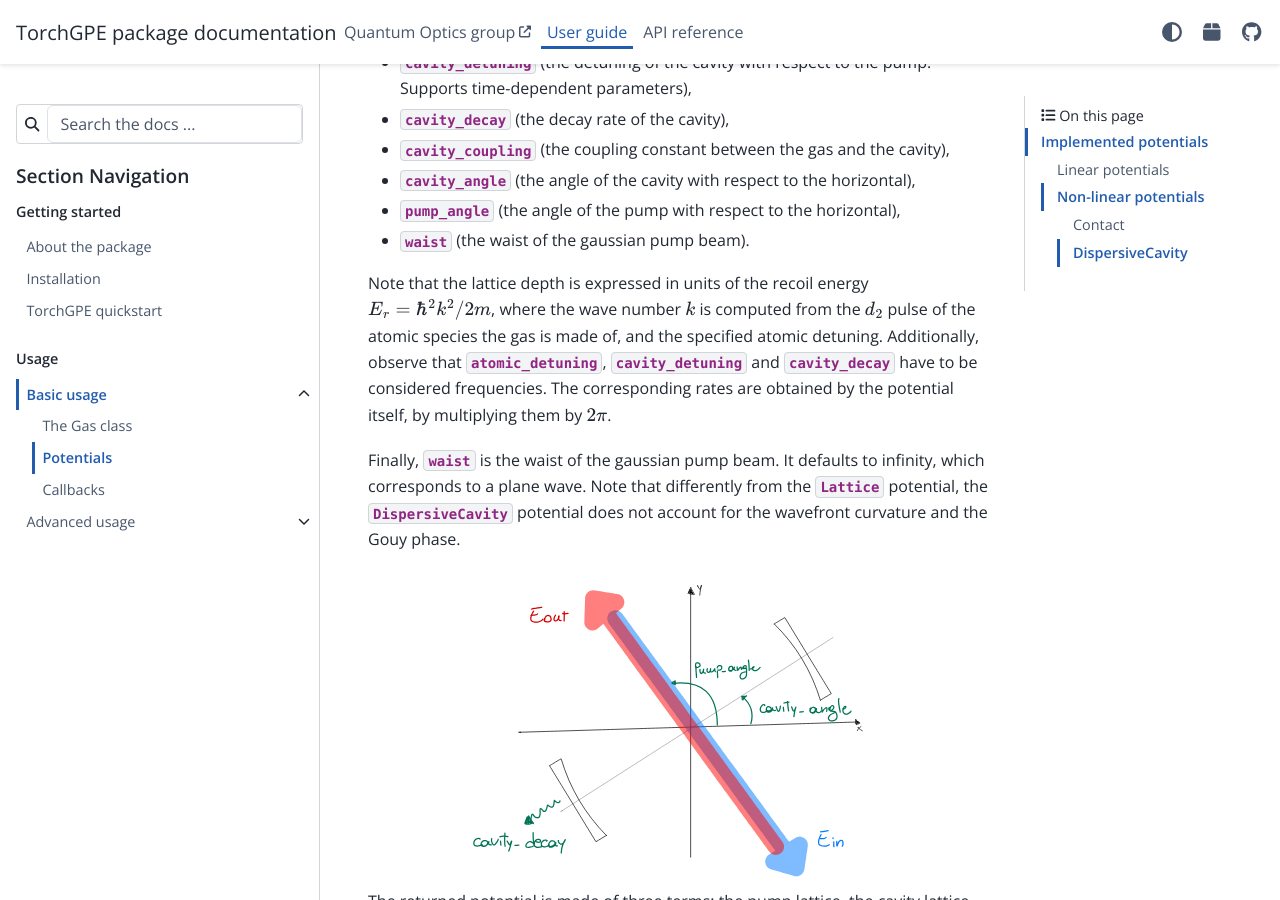
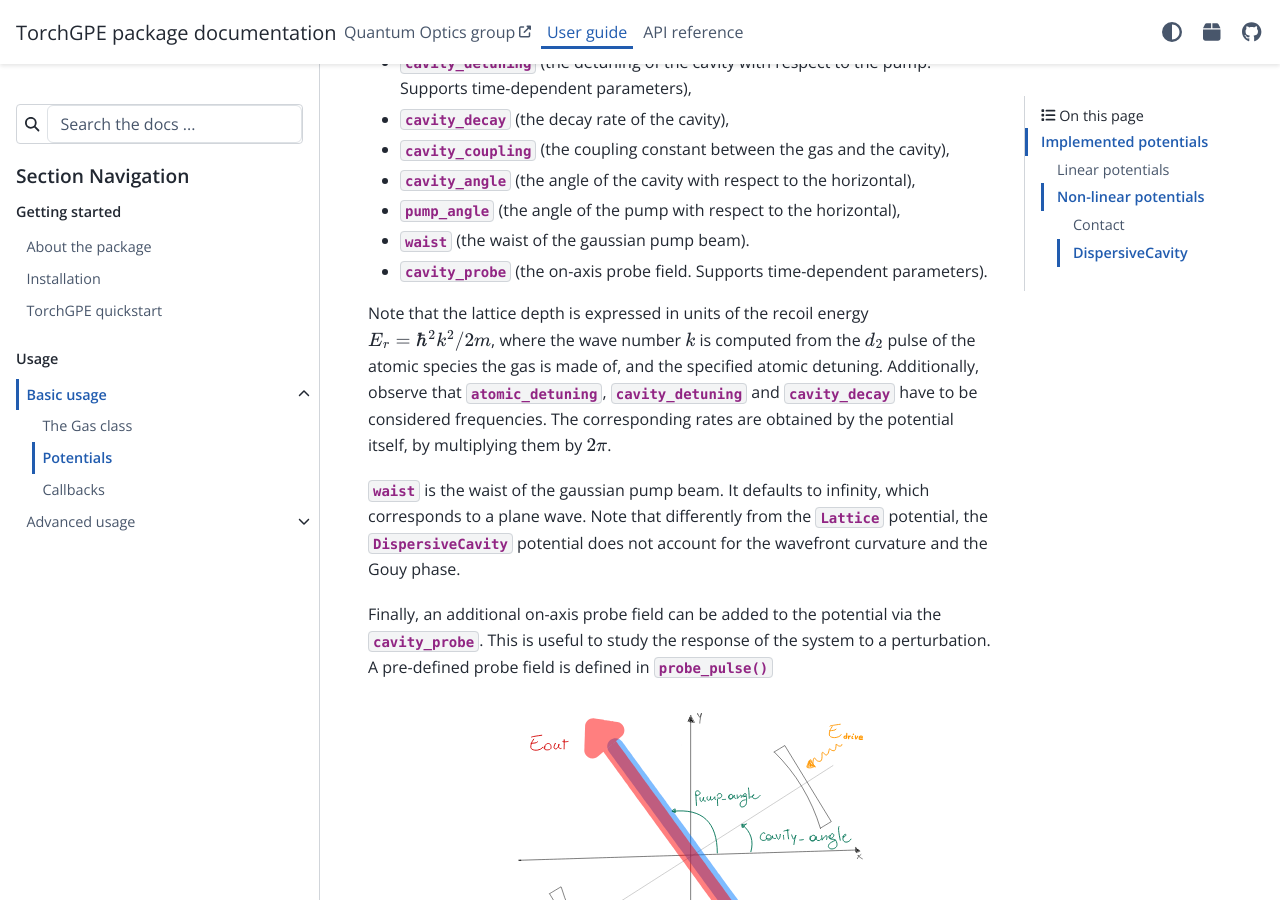
Before and after one commit to qo-eth/TorchGPE, a Sphinx documentation site: the page built from docs/source/user_guide/fundamentals.potentials.rst, in a window 1280 px wide and 900 px high, scrolled down 5609 px. Built offline with Sphinx 7.4.7 and the PyData theme 0.15.4, drawn with Linux system fonts in a browser that asks for light colours.

Commit message:
Added docs to on-axis probing of cavity potential

```diff
--- a/docs/source/api/potentials.rst
+++ b/docs/source/api/potentials.rst
@@ -110,3 +110,4 @@ Time dependent variables
     ~linear_ramp
     ~s_ramp
     ~quench
+    ~probe_pulse
--- /dev/null
+++ b/docs/source/stubs/torchgpe.utils.potentials.probe_pulse.rst
@@ -0,0 +1,6 @@
+torchgpe.utils.potentials.probe\_pulse
+======================================
+
+.. currentmodule:: torchgpe.utils.potentials
+
+.. autofunction:: probe_pulse
--- a/docs/source/user_guide/fundamentals.potentials.rst
+++ b/docs/source/user_guide/fundamentals.potentials.rst
@@ -173,11 +173,14 @@ DispersiveCavity
 - :py:attr:`cavity_angle` (the angle of the cavity with respect to the horizontal),
 - :py:attr:`pump_angle` (the angle of the pump with respect to the horizontal),
 - :py:attr:`waist` (the waist of the gaussian pump beam).
+- :py:attr:`cavity_probe` (the on-axis probe field. Supports time-dependent parameters).
 
 Note that the lattice depth is expressed in units of the recoil energy :math:`E_r = \hbar^2 k^2 / 2m`, where the wave number :math:`k` is computed from the :math:`d_2` pulse of the atomic species the gas is made of, and the specified atomic detuning.
 Additionally, observe that :py:attr:`atomic_detuning`, :py:attr:`cavity_detuning` and :py:attr:`cavity_decay` have to be considered frequencies. The corresponding rates are obtained by the potential itself, by multiplying them by :math:`2 \pi`.
 
-Finally, :py:attr:`waist` is the waist of the gaussian pump beam. It defaults to infinity, which corresponds to a plane wave. Note that differently from the :class:`~torchgpe.bec2D.potentials.Lattice` potential, the :class:`~torchgpe.bec2D.potentials.DispersiveCavity` potential does not account for the wavefront curvature and the Gouy phase.
+:py:attr:`waist` is the waist of the gaussian pump beam. It defaults to infinity, which corresponds to a plane wave. Note that differently from the :class:`~torchgpe.bec2D.potentials.Lattice` potential, the :class:`~torchgpe.bec2D.potentials.DispersiveCavity` potential does not account for the wavefront curvature and the Gouy phase.
+
+Finally, an additional on-axis probe field can be added to the potential via the :py:attr:`cavity_probe`. This is useful to study the response of the system to a perturbation. A pre-defined probe field is defined in :py:meth:`~torchgpe.utils.potentials.probe_pulse`
 
 .. image:: ../_static/fundamentals_cavity_angles.svg
     :align: center
```
Also changed, not shown: docs/source/_static/fundamentals_cavity_angles.svg.
